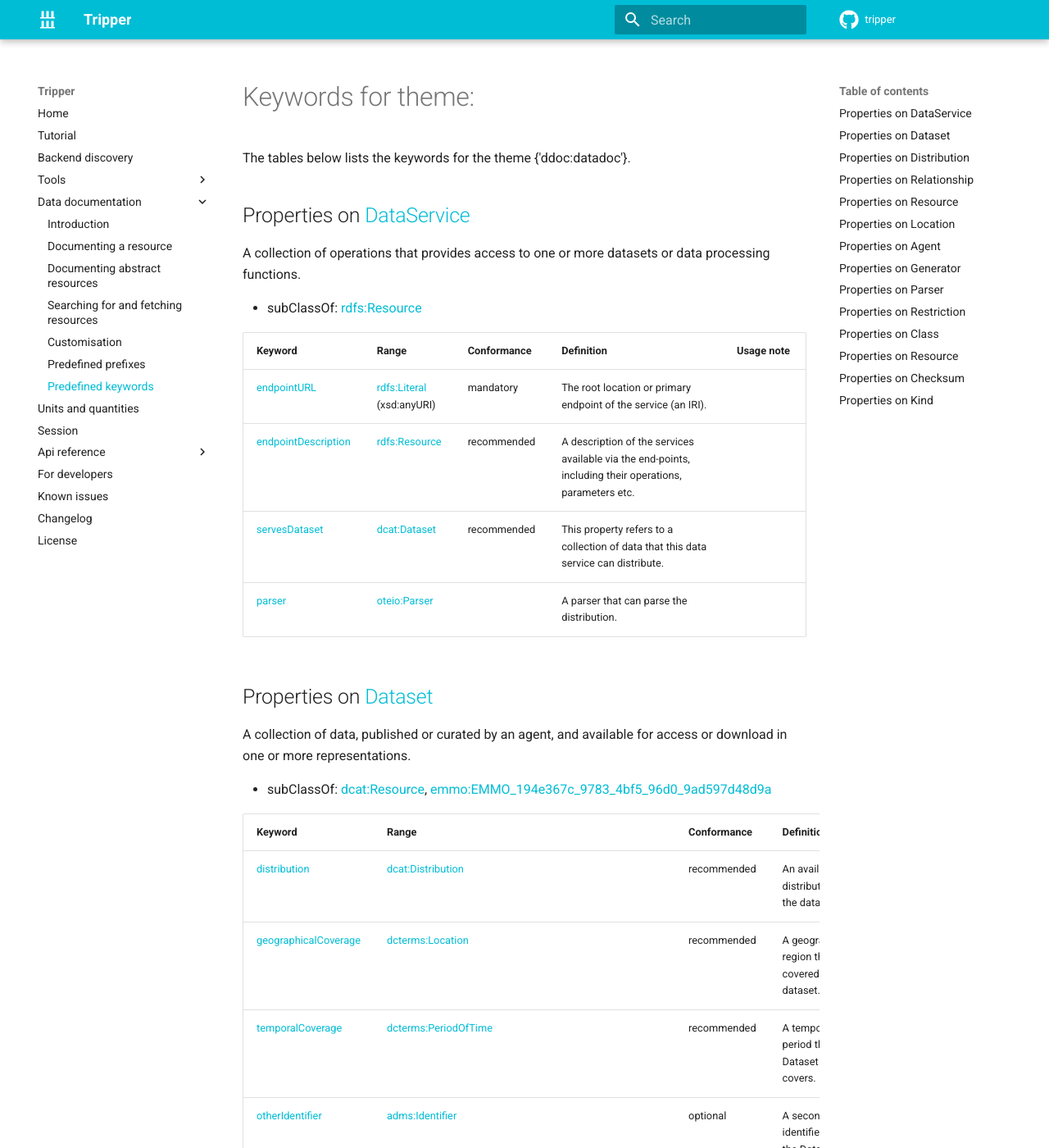
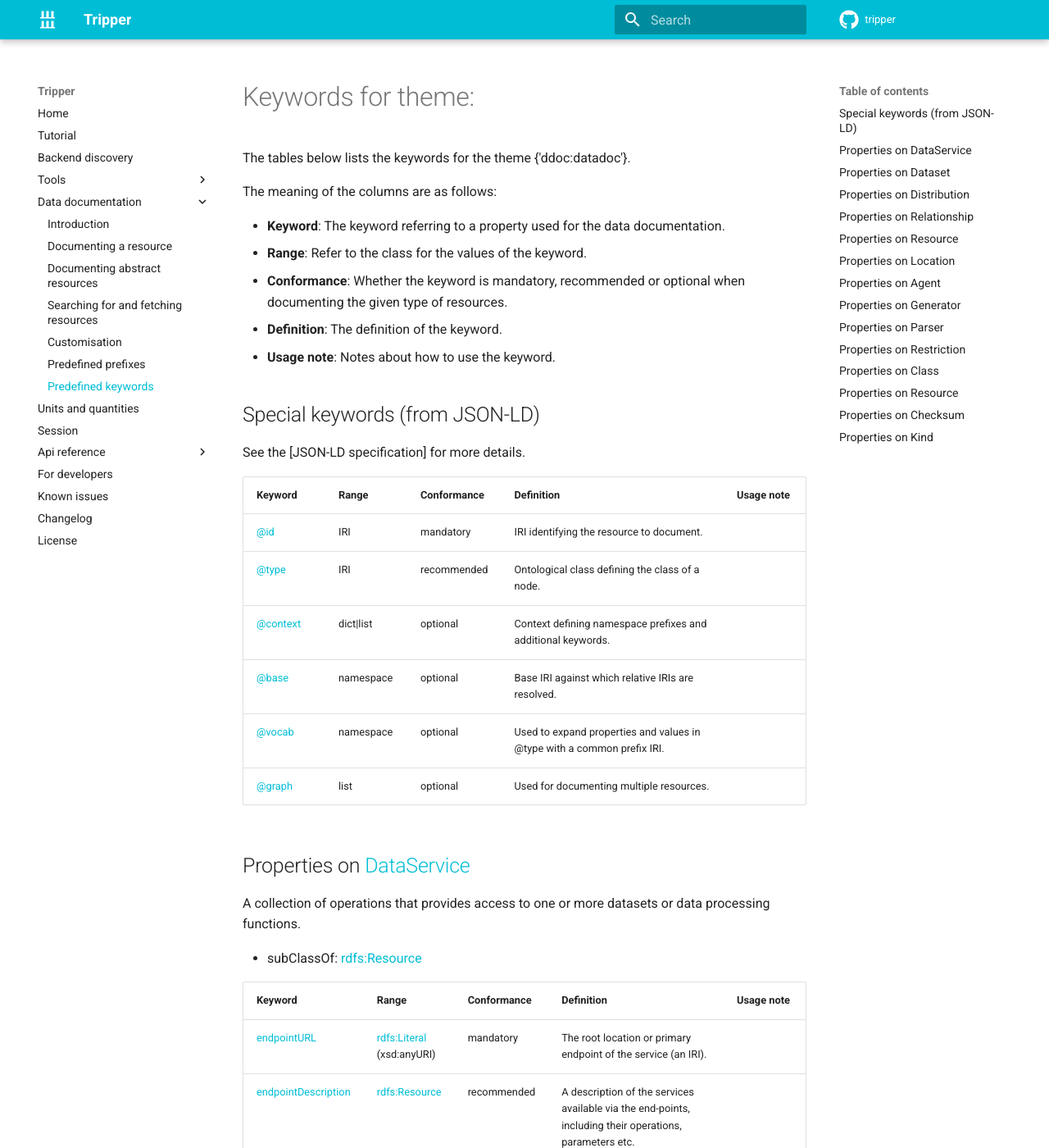
Before and after one commit to EMMC-ASBL/tripper, an MkDocs documentation site: the page built from docs/datadoc/keywords.md, in a window 1280 px wide and 1400 px high. Shown: the whole window at 82% size. Built offline with MkDocs 1.6.1 and Material for MkDocs 9.7.7, drawn with Linux system fonts in a browser that asks for light colours; comment, search, counter and statistics services are not loaded; the version menu is left out; some of the changed text lies outside the part shown.

Commit message:
Added explanation and documentation of special keywords to documentation

```diff
--- a/docs/datadoc/keywords.md
+++ b/docs/datadoc/keywords.md
@@ -2,6 +2,26 @@
 
 # Keywords for theme: {'ddoc:datadoc'}
 The tables below lists the keywords for the theme {'ddoc:datadoc'}.
+
+The meaning of the columns are as follows:
+
+- **Keyword**: The keyword referring to a property used for the data documentation.
+- **Range**: Refer to the class for the values of the keyword.
+- **Conformance**: Whether the keyword is mandatory, recommended or optional when documenting the given type of resources.
+- **Definition**: The definition of the keyword.
+- **Usage note**: Notes about how to use the keyword.
+
+## Special keywords (from JSON-LD)
+See the [JSON-LD specification] for more details.
+
+| Keyword    | Range         | Conformance | Definition                                                              | Usage note |
+|------------|---------------|-------------|-------------------------------------------------------------------------|------------|
+| [@id]      | IRI           | mandatory   | IRI identifying the resource to document.                               |            |
+| [@type]    | IRI           | recommended | Ontological class defining the class of a node.                         |            |
+| [@context] | dict&#124list | optional    | Context defining namespace prefixes and additional keywords.            |            |
+| [@base]    | namespace     | optional    | Base IRI against which relative IRIs are resolved.                      |            |
+| [@vocab]   | namespace     | optional    | Used to expand properties and values in @type with a common prefix IRI. |            |
+| [@graph]   | list          | optional    | Used for documenting multiple resources.                                |            |
 
 
 ## Properties on [DataService]
```
Also changed, not shown: other parts of docs/datadoc/keywords.md (+2 -2 lines), 4 other files.
